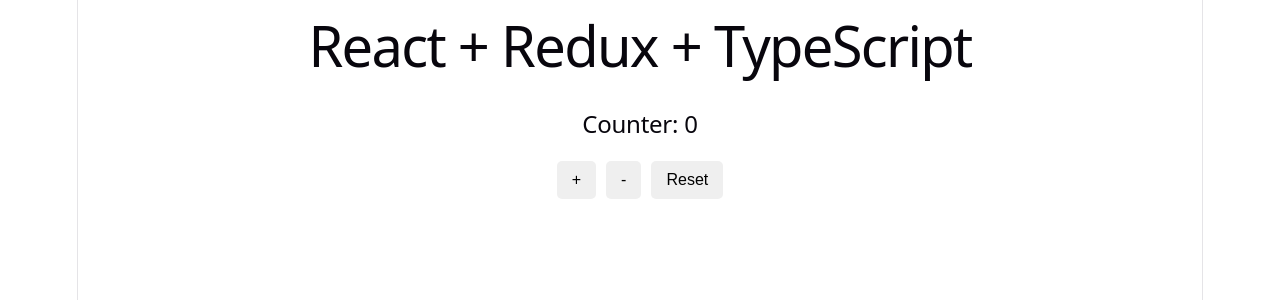
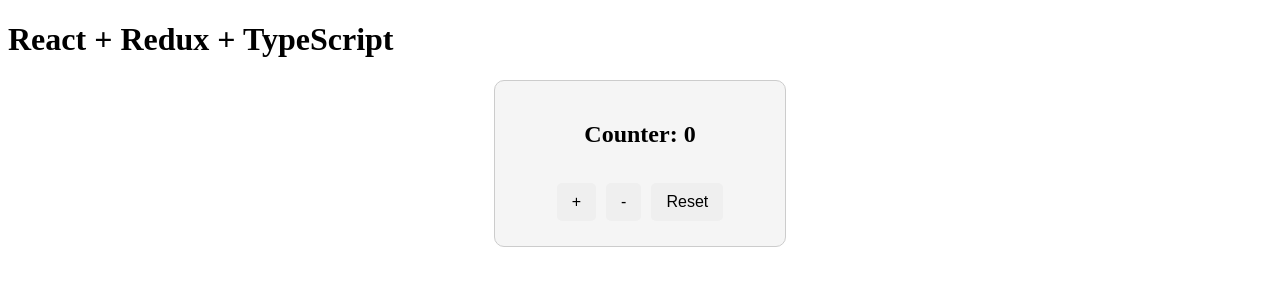
Before and after one commit to Clarisse-12/Redux-State-Management, a React (Vite) app in the folder react-redux-app/: page / in a window 1280 px wide. Shown: the top 300 px of the page. Built offline with nearby package versions, Linux system fonts and the light colour scheme.

Commit message:
style: comment out unused CSS rules in App.css and index.css; restore background color in Counter.module.css

```diff
--- a/react-redux-app/src/App.css
+++ b/react-redux-app/src/App.css
@@ -1,4 +1,4 @@
-.counter {
+/* .counter {
   font-size: 16px;
   padding: 5px 10px;
   border-radius: 5px;
@@ -181,4 +181,4 @@
     right: 0;
     border-right-color: var(--border);
   }
-}
+} */
--- a/react-redux-app/src/components/Counter.module.css
+++ b/react-redux-app/src/components/Counter.module.css
@@ -5,7 +5,8 @@
   justify-content: center;
   gap: 10px;
   padding: 20px;
-  /* background-color: #f5f5f5; */
+  background-color: #f5f5f5;
+  border: 1px solid #ccc;
   border-radius: 10px;
   width: 250px;
   margin: auto;
--- a/react-redux-app/src/index.css
+++ b/react-redux-app/src/index.css
@@ -1,4 +1,4 @@
-:root {
+/* :root {
   --text: #6b6375;
   --text-h: #08060d;
   --bg: #fff;
@@ -108,4 +108,4 @@
   line-height: 135%;
   padding: 4px 8px;
   background: var(--code-bg);
-}
+} */
```
